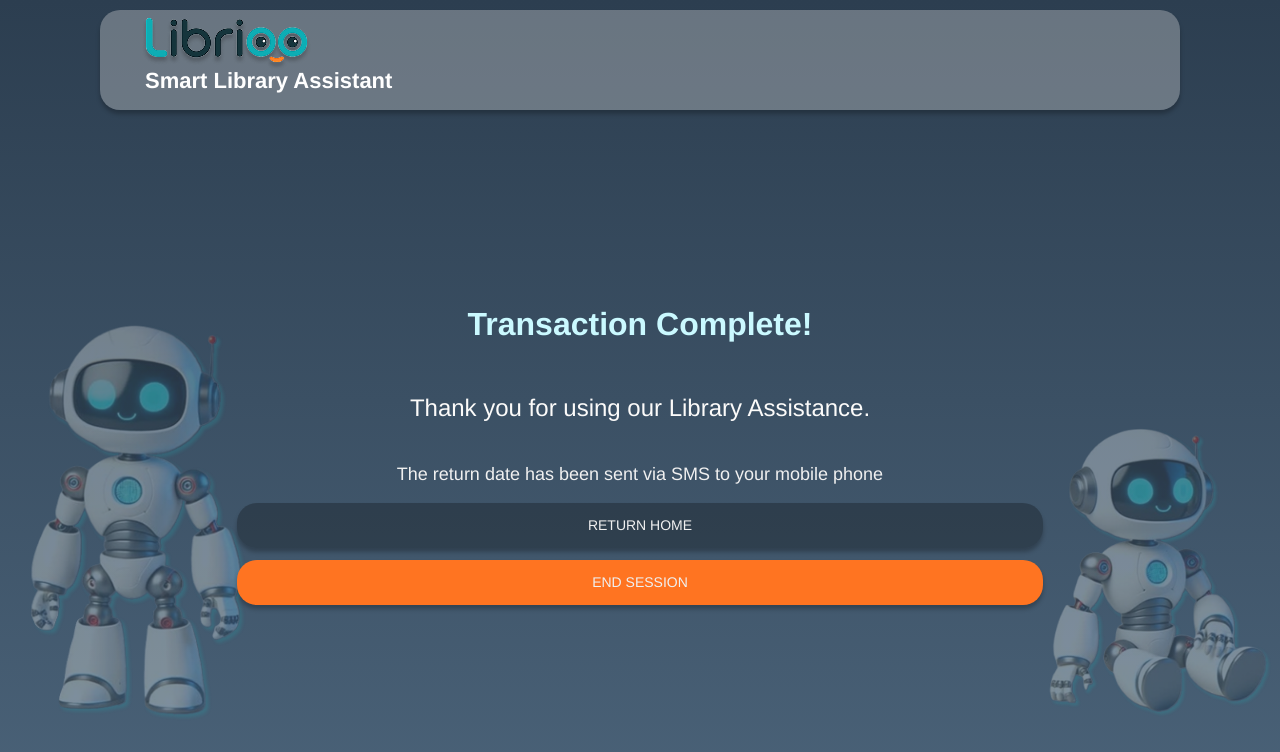
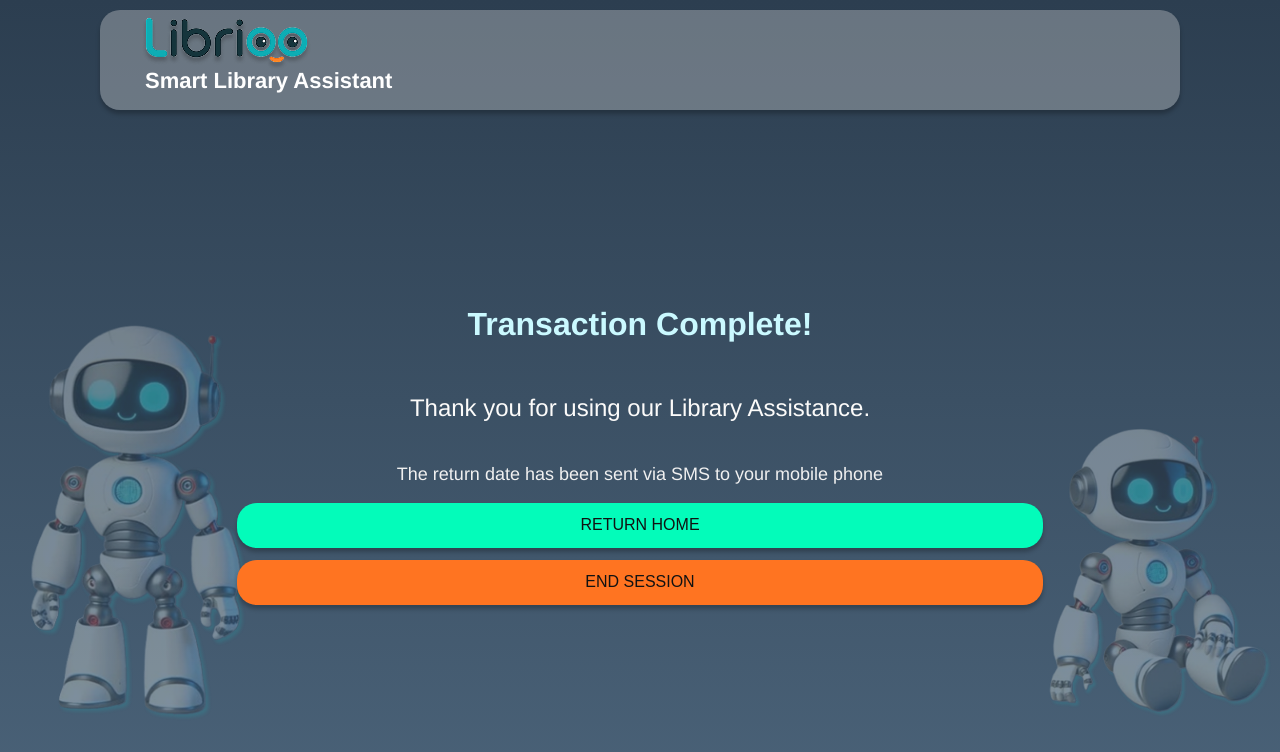
Before and after one commit to projectlibrioo-source/librioo-system, a React (Vite) app in the folder frontend/: page /robot/ending in a window 1280 px wide. Shown: the top 752 px of the page. Built offline with nearby package versions, Linux system fonts and the light colour scheme.

Commit message:
Did Layout changes

```diff
--- a/frontend/src/robot/pages/EndingPage.jsx
+++ b/frontend/src/robot/pages/EndingPage.jsx
@@ -132,17 +132,20 @@ const EndingPage = () => {
                 w-[70%] sm:w-[180px] lg:w-[220px]
                 h-[45px] lg:h-[55px]
                 flex items-center justify-center
-                bg-[#00000045] rounded-[20px] shadow-[0px_4px_4px_#00000040]
+                bg-[#03fcba] rounded-[20px] shadow-[0px_4px_4px_#00000040]
                 cursor-pointer transition-all hover:bg-[#00000060]
                 focus:outline-none focus:ring-2 focus:ring-[#ff7421]
               "
             >
-              <span className="
-                text-[#f0f0f0]
-                [font-family:'Aldrich-Regular',Helvetica]
-                text-[14px] lg:text-[20px]
-                whitespace-nowrap
-              ">
+              <span
+          className="
+            text-[#111212]
+            font-orbitron
+            text-[16px] lg:text-[20px]
+            whitespace-nowrap
+            font-bold
+          "
+        >
                 RETURN HOME
               </span>
             </button>
@@ -160,13 +163,15 @@ const EndingPage = () => {
                 focus:outline-none focus:ring-2 focus:ring-white
               "
             >
-              <span className="
-                text-[#f0f0f0]
-                [font-family:'Aldrich-Regular',Helvetica]
-                text-[14px] lg:text-[20px]
+              <span
+            className="
+                text-[#111212]
+                font-orbitron
+                text-[16px] lg:text-[20px]
                 whitespace-nowrap
                 font-bold
-              ">
+              "
+             >
                 END SESSION
               </span>
             </button>
--- a/frontend/src/robot/pages/SearchPage.jsx
+++ b/frontend/src/robot/pages/SearchPage.jsx
@@ -95,7 +95,7 @@ const SearchPage = () => {
                     [-webkit-text-stroke:1px_#ff7421]
                     [font-family:'Aldrich-Regular',Helvetica]
                     text-[#fcfbfa]
-                    text-[20px] sm:text-[32px]
+                    text-[24px] sm:text-[32px]
                     whitespace-nowrap
                   ">
                     Search Book By Name
@@ -118,7 +118,7 @@ const SearchPage = () => {
                     [-webkit-text-stroke:1px_#ff7421]
                     [font-family:'Aldrich-Regular',Helvetica]
                     text-[#fcfbfa]
-                    text-[20px] sm:text-[32px]
+                    text-[24px] sm:text-[32px]
                     whitespace-nowrap
                   ">
                     Search By Category
--- a/frontend/src/robot/pages/UserDetails.jsx
+++ b/frontend/src/robot/pages/UserDetails.jsx
@@ -127,7 +127,7 @@ const UserDetails = () => {
                     {/* INPUT FIELD STYLE:
                        Matches the inner lighter box in your image
                     */}
-                    <div className="flex-1 max-w-[440px] h-[40px] sm:h-[50px] bg-[#ffffff20] rounded-[15px] flex items-center shadow-inner">
+                    <div className="flex-1 max-w-[370px]  h-[40px] sm:h-[50px] bg-[#ffffff20] rounded-[15px] flex items-center shadow-inner">
                       <input
                         id={field.id}
                         type={field.type}
```
